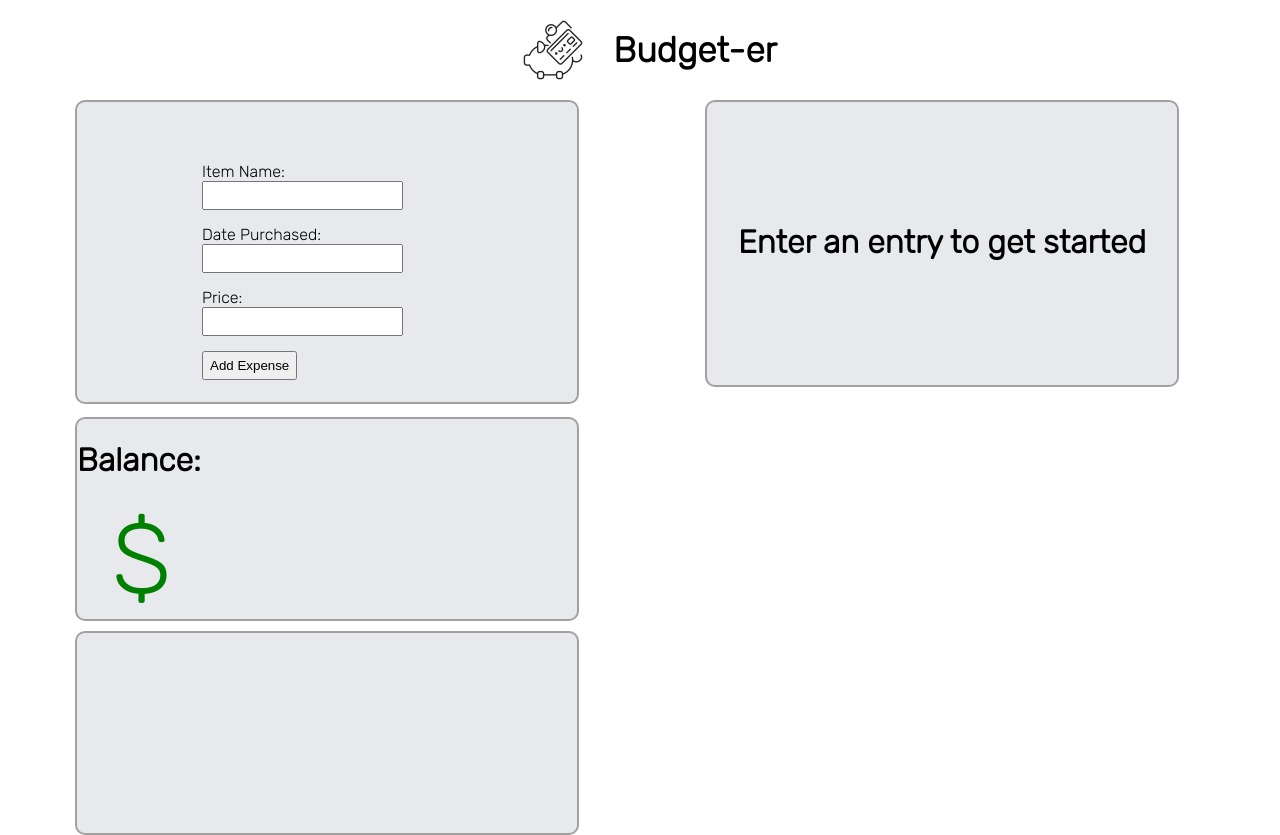
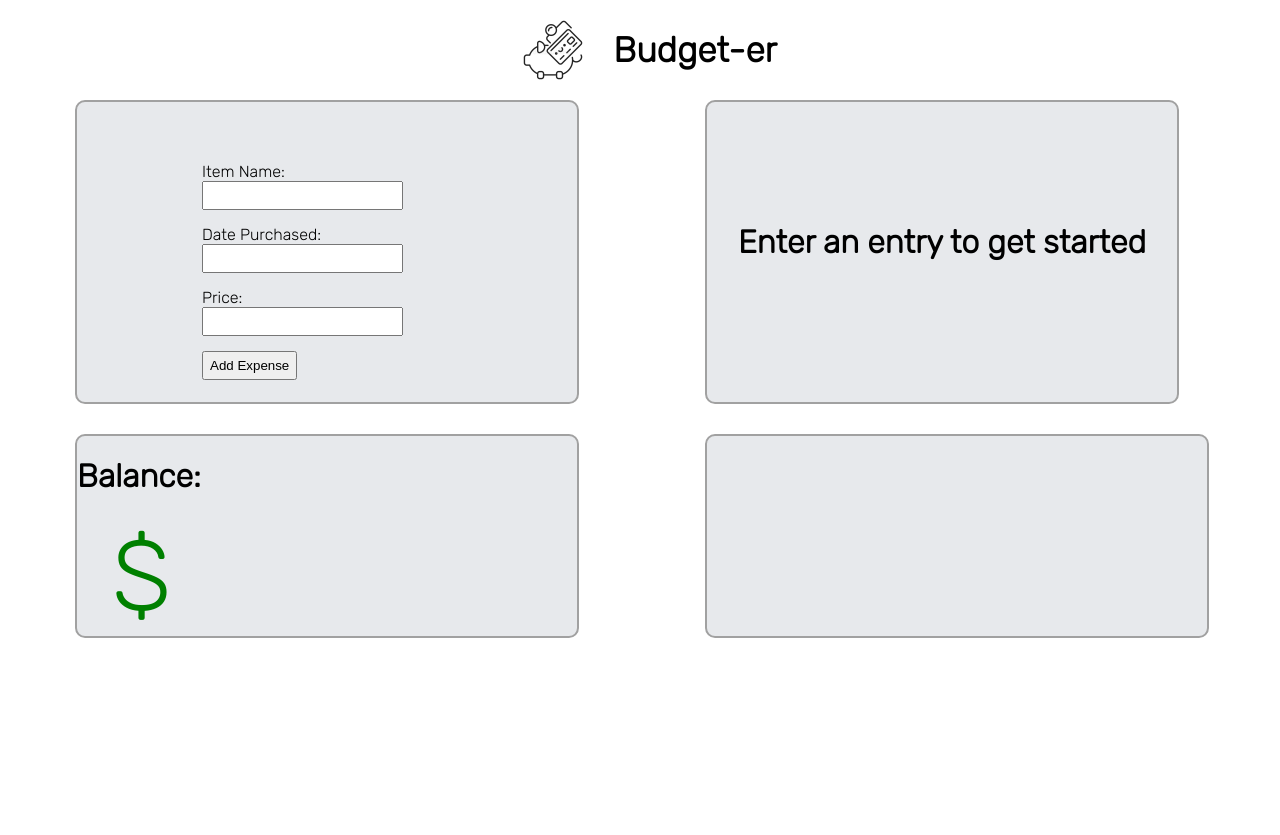
Before and after one commit to rsef899/BudgetingTool, a React (Create React App) app in the folder front_btool/: page / in a window 1280 px wide. After the commit the page ends 800 px from the top, so only its background shows below. Built offline with nearby package versions, Linux system fonts and the light colour scheme; no server answers.

Commit message:
layout bug, changed format to use grid layout

```diff
--- a/front_btool/src/App.js
+++ b/front_btool/src/App.js
@@ -42,11 +42,11 @@ function App() {
     <div>
       <Header />
       <div className='topBox'>
-        <div className='veticalBox'>
+
          <div className='EntryStyle'>
            <Entry addEntryChange ={addEntryChange} />
+
          </div>
-        </div>
         <div className="topBox2">
           {!entriesChange ? (
             <h1 className='EmptyEntryHeader'>Enter an entry to get started</h1>):(
@@ -56,14 +56,14 @@ function App() {
               <SoldItems prop1={entriesChange} prop2={addEnterPressedChange} />
             </>)}
         </div>
-        <div className='veticalBox'>
+
           <div className='NetBalanceDiv'>
             <NetBalance pressedEnter={pressedEnter} entriesChange={entriesChange} hasReset={hasReset}/>
           </div>
           <div className='updateDiv'>
             {entriesChange ? (<UpdateInfo entriesChange={entriesChange}/>):(null)}
           </div>
-        </div>
+
       </div>
     </div>
 
--- a/front_btool/src/Functionality.css
+++ b/front_btool/src/Functionality.css
@@ -5,6 +5,7 @@
   display: grid;
   height: 520px;
   grid-template-columns: 600px 500px;
+  grid-template-rows: 1fr 1fr 1fr;
   grid-gap: 30px;
 }
 
@@ -152,16 +153,6 @@ input {
 .netBalanceNegative{
   color: red;
 }
-.veticalBox{
-  width: 600px;
-  height: 100px;
-  display: grid;
-  grid-template-columns: 1fr;
-  gap: 10px;
-  grid-template-rows: 1fr 1fr 1fr;
-  align-items: center; /* Vertically center child elements */
-  justify-content: center;
-}
 
 .updateDiv{
  width: 500px;
```
